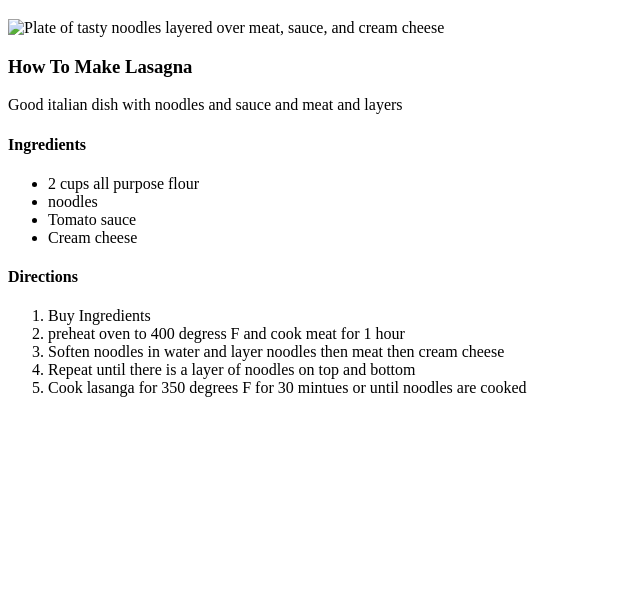
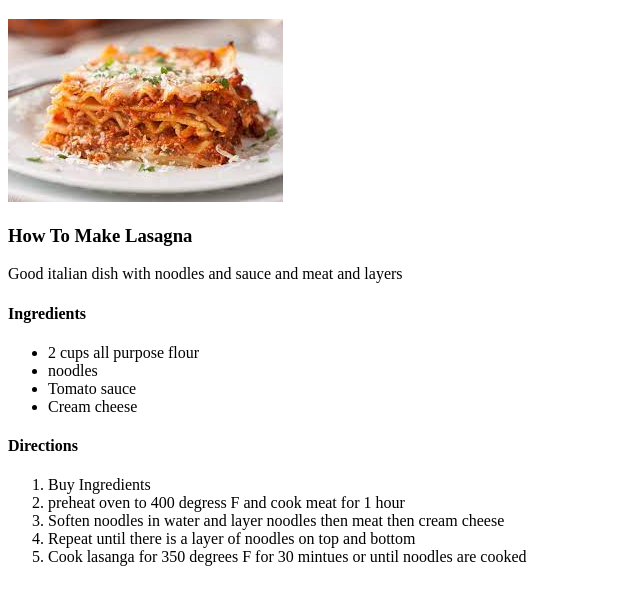
Before and after one commit to crocchamp/Odin-Recipes, a plain HTML site: page Recipes/lasagna.html in a window 1280 px wide. Shown: the part 61-666 px from the top of the page, without its empty margins (0-640 px from the left). Drawn offline with Linux system fonts and the light colour scheme.

Commit message:
Fix typo in lasagna image src

```diff
--- a/Recipes/lasagna.html
+++ b/Recipes/lasagna.html
@@ -10,7 +10,7 @@
     <h1>
         Lasagna
     </h1>
-    <img src="lasagna.jpg" alt="Plate of tasty noodles layered over meat, sauce, and cream cheese">
+    <img src="lasagna.jpeg" alt="Plate of tasty noodles layered over meat, sauce, and cream cheese">
         <h3>
             How To Make Lasagna
         </h3>
```
